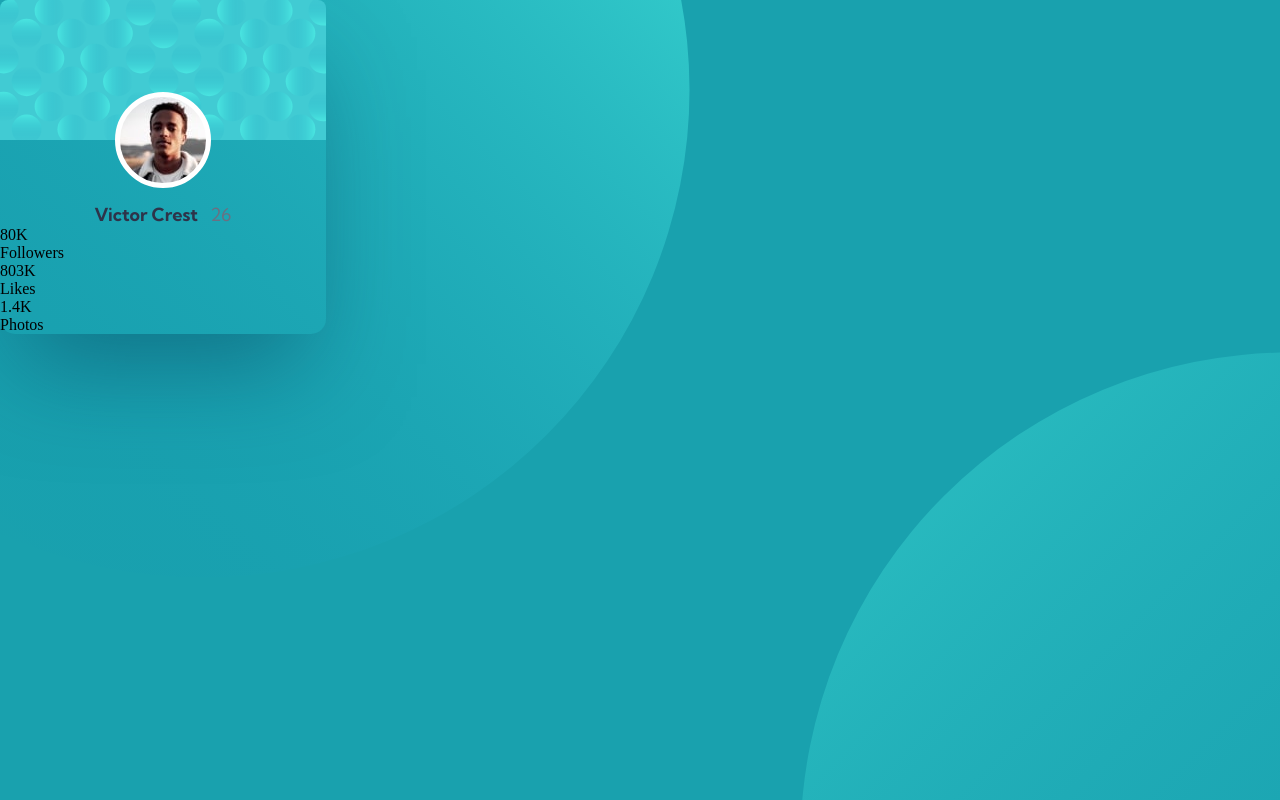
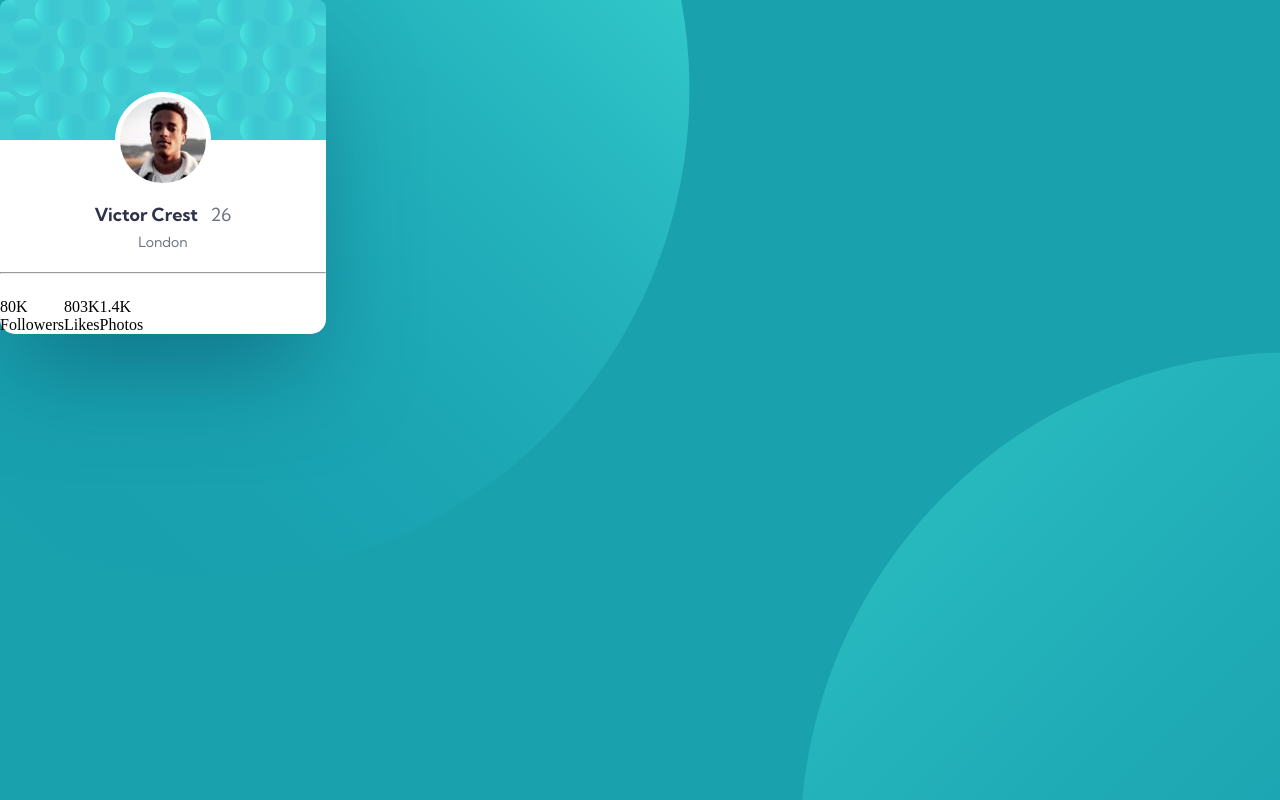
Before and after one commit to Have-Samuel/profile-card-component, a plain HTML site: page index.html in a window 1280 px wide. Drawn offline with Linux system fonts and the light colour scheme.

Commit message:
Add semantics and styling

```diff
--- a/index.html
+++ b/index.html
@@ -13,13 +13,21 @@
     <div class="upper-image"></div>
     <div class="human-image"></div>
     <h1>Victor Crest <span>26</span></h1>
+    <p>London</p>
+    <hr>
     <div class="units">
-      <div class="units_price">80K</div>
+      <div class="units-point">
+        <div class="units_price">80K</div>
       <div class="units_price-title">Followers</div>
-      <div class="units_price">803K</div>
+      </div>
+      <div class="units-point">
+        <div class="units_price">803K</div>
       <div class="units_price-title">Likes</div>
-      <div class="units_price">1.4K</div>
+      </div>
+      <div class="units-point">
+        <div class="units_price">1.4K</div>
       <div class="units_price-title">Photos</div>
+      </div>
     </div>
   </div>
 </body>
--- a/style.css
+++ b/style.css
@@ -20,6 +20,7 @@ body {
   width: 326px;
   border-radius: 15px;
   position: relative;
+  background-color: #fff;
 }
 
 .upper-image {
@@ -59,3 +60,27 @@ body {
   color: rgba(107, 112, 130, 1);
   margin-left: 0.53rem;
 }
+
+.content p {
+  height: 14px;
+  width: 50px;
+  font-family: 'Kumbh Sans', sans-serif;
+  font-size: 14px;
+  font-weight: 400;
+  line-height: 17px;
+  letter-spacing: 0;
+  text-align: center;
+  color: rgba(107, 112, 130, 1);
+  margin: 0.5rem auto;
+  /* border-bottom: 2px solid #e8e9ec; */
+}
+
+hr {
+  width: 326px;
+  margin-top: 1.5rem;
+  margin-bottom: 1.5rem;
+}
+
+.units {
+  display: flex;
+}
```
